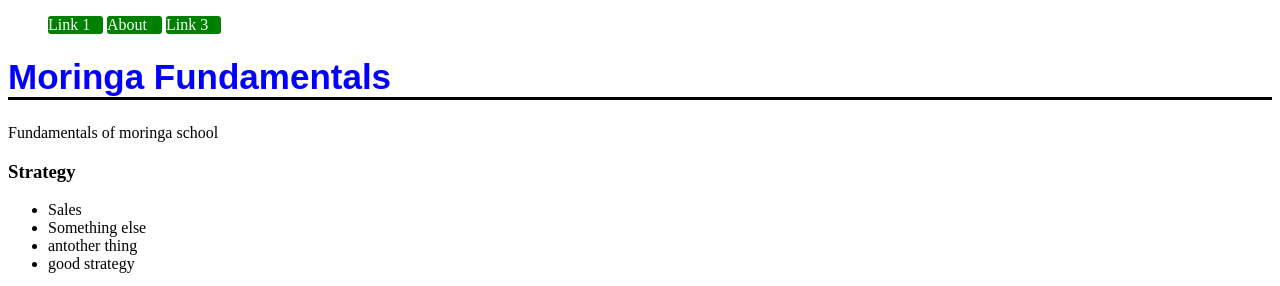
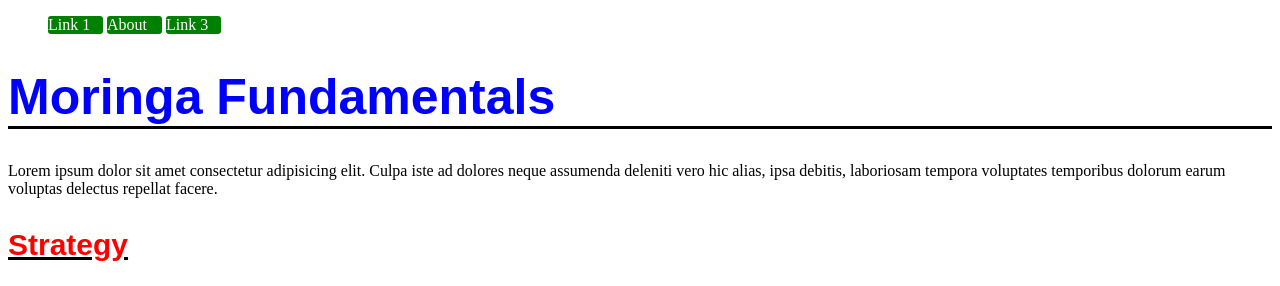
Before and after one commit to bidenjoe1/fundamental-foundations, a plain HTML site: page index.html in a window 1280 px wide. Shown: the top 286 px of the page. Drawn offline with Linux system fonts and the light colour scheme.

Commit message:
Modify 3 files

```diff
--- a/index.html
+++ b/index.html
@@ -17,10 +17,10 @@
 
     <h1 class="main-heading">Moringa Fundamentals</h1>
 
-    <p>Fundamentals of moringa school</p>
+    <p class="body-text">Lorem ipsum dolor sit amet consectetur adipisicing elit. Culpa iste ad dolores neque assumenda deleniti vero hic alias, ipsa debitis, laboriosam tempora voluptates temporibus dolorum earum voluptas delectus repellat facere.</p>
 
-    <h3>Strategy</h3>
-
+    <u><h3 class="subheading">Strategy</h3>
+    </u>
     <ul>
         <li>Sales</li>
         <li>Something else</li>
--- a/style.css
+++ b/style.css
@@ -1,7 +1,7 @@
 .main-heading{
     color: blue;
     font-family: Arial, Helvetica, sans-serif;
-    font-size: 35px;
+    font-size: 50px;
     border-bottom: 3px solid black;
 }
 .nav-links{
@@ -19,3 +19,13 @@
     color: white;
     border-radius: 3px;
 }
+.body-text{
+    color: black;
+    size: 10px;
+}
+.subheading{
+    color: red;
+    font-family: Arial, Helvetica, sans-serif;
+    font-size: 30px;
+   text-underline-position: auto;
+}
```
Also changed, not shown: about.html (+1 -0 lines).
